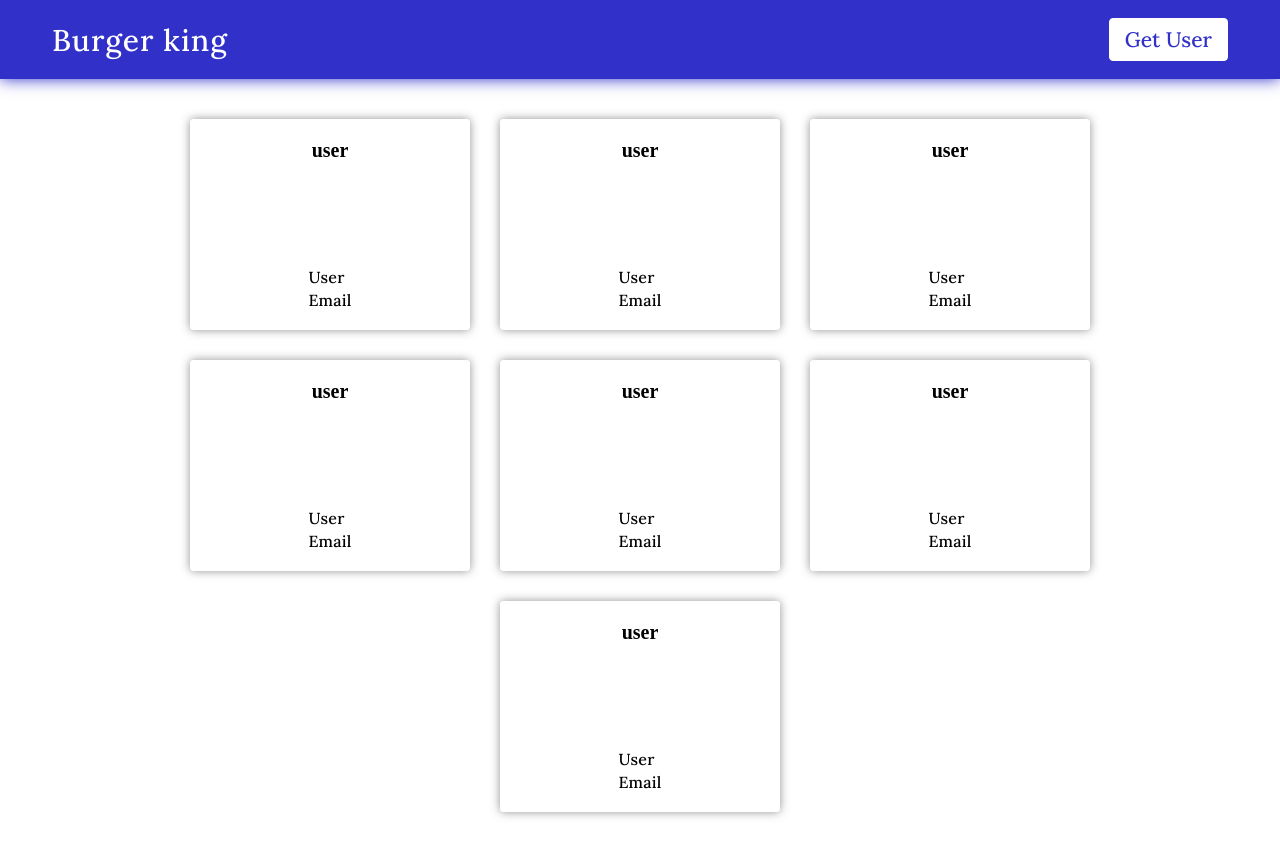
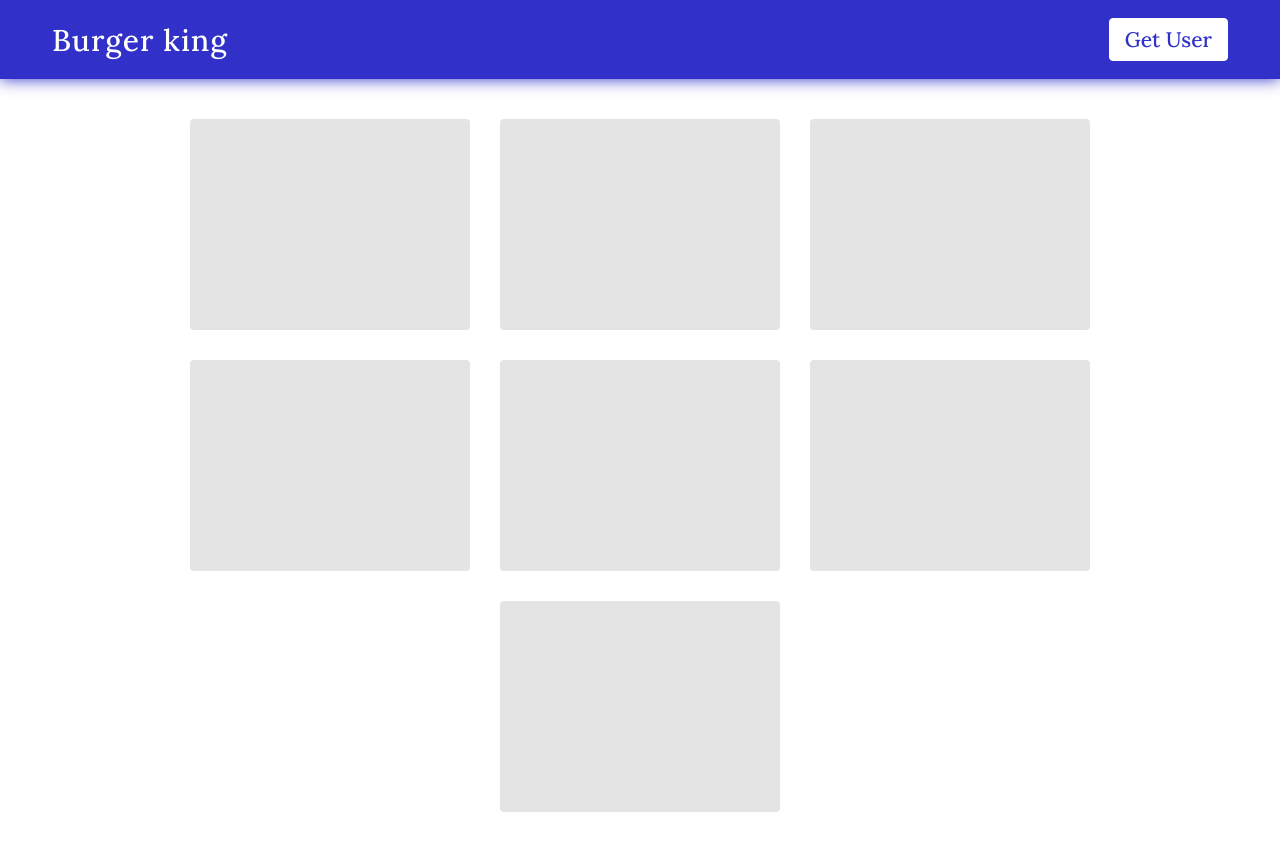
Before and after one commit to NidhiSharma63/Burger-king-advertisement, a React (Create React App) app: page / in a window 1280 px wide. Shown: the top 856 px of the page. Built offline with nearby package versions, Linux system fonts and the light colour scheme.

Commit message:
empty user styled changed

```diff
--- a/src/assets/css/main.css
+++ b/src/assets/css/main.css
@@ -63,6 +63,13 @@
   flex-direction: row;
   gap: 3rem;
   flex-wrap: wrap;
+}
+
+.user-wrapper .empty-user {
+  width: 280px;
+  height: 211px;
+  border-radius: 0.4rem;
+  background-color: rgba(34, 33, 33, 0.123);
 }
 
 .single-user {
--- a/src/assets/scss/_users.scss
+++ b/src/assets/scss/_users.scss
@@ -10,6 +10,15 @@
   flex-wrap: wrap;
 }
 
+.user-wrapper{
+  .empty-user{
+    width: 280px;
+    height: 211px;
+   border-radius: .4rem;
+
+    background-color: rgba(34, 33, 33, 0.123);
+  }
+}
 .single-user{
   width: 280px;
   height: 211px;
--- a/src/components/UserEmptyLayout.jsx
+++ b/src/components/UserEmptyLayout.jsx
@@ -8,12 +8,7 @@ const UserEmptyLayout = () => {
   return (
     <div className='user-wrapper'>
       {userGridNumber.map((user)=>(
-        <div key={user.id} className='single-user'>
-          <h1>user</h1>
-          <div className="user-info">
-            <p>user</p>
-            <p>email</p>
-          </div>
+        <div key={user.id} className='empty-user'>
         </div>
       ))}
     </div>
```
Also changed, not shown: 1 other file (tests, documents, lock files or other folders).
